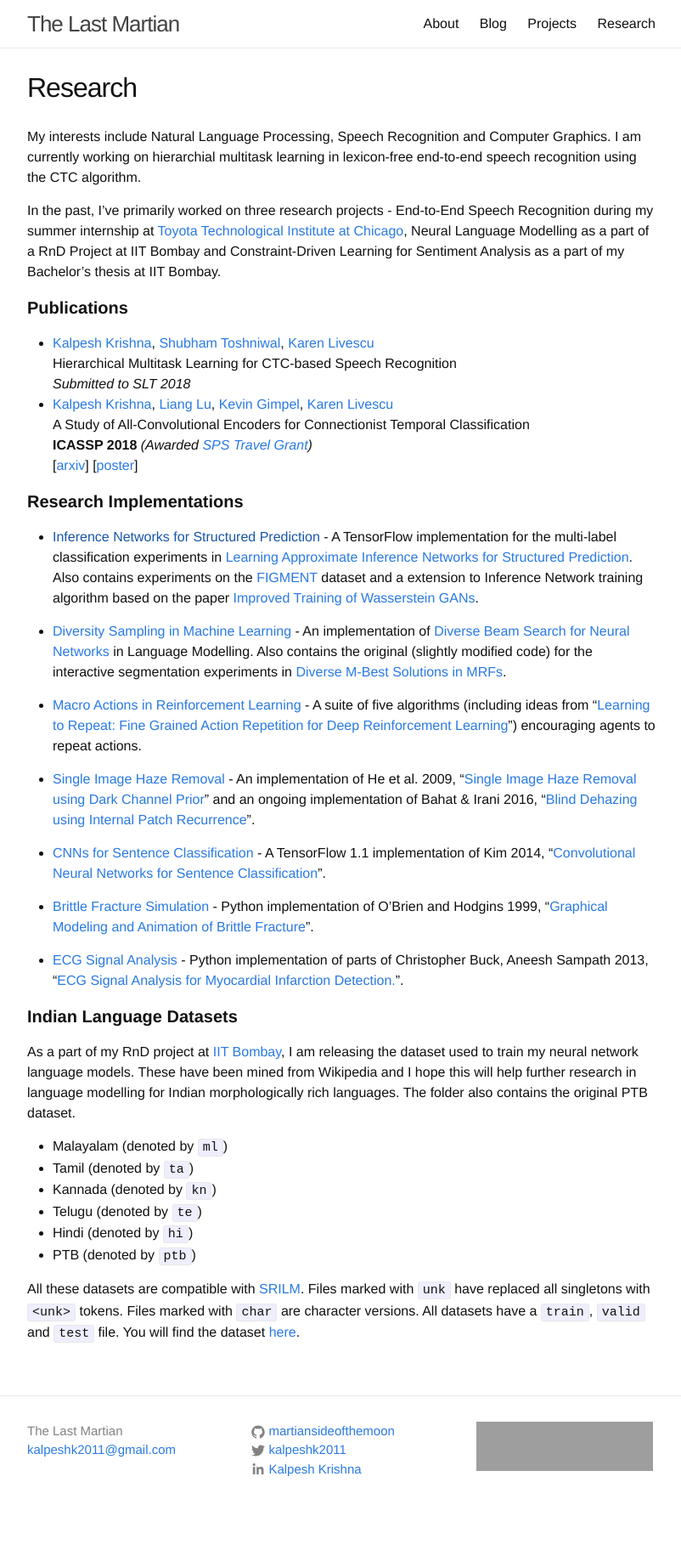
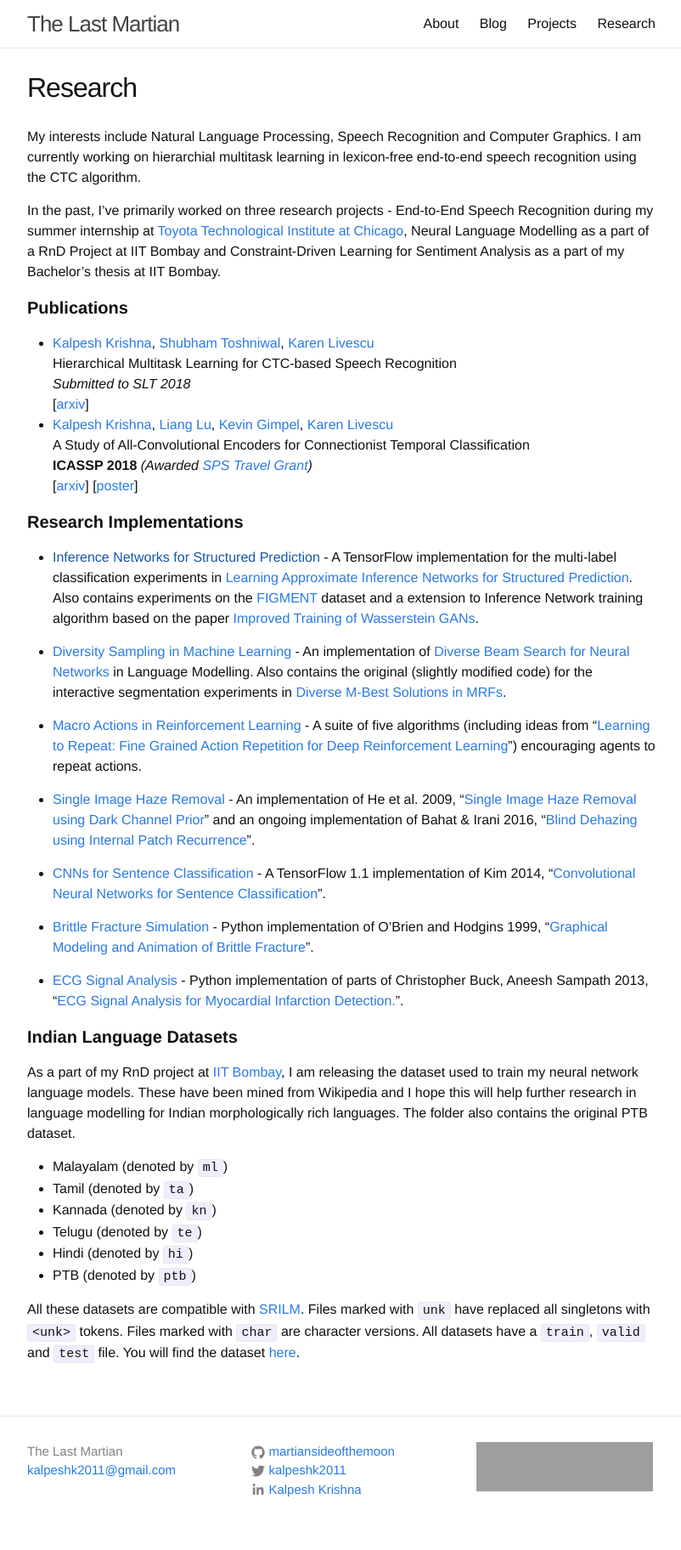
Before and after one commit to martiansideofthemoon/martiansideofthemoon.github.io, a Jekyll site: the page built from _pages/research.md, in a window 1280 px wide. Shown: the whole page at 85% size, without its empty margins (238-1040 px from the left). Built offline with Jekyll 4.4.1, drawn with Linux system fonts in a browser that asks for light colours; comment, search, counter and statistics services are not loaded; before the commit the page ends 1800 px from its top, so only the background shows below that; grey boxes are pictures that could not be loaded.

Commit message:
Adding arxiv link

```diff
--- a/_pages/research.md
+++ b/_pages/research.md
@@ -12,6 +12,7 @@ In the past, I've primarily worked on three research projects - End-to-End Speec
 * [Kalpesh Krishna](http://martiansideofthemoon.github.io/), [Shubham Toshniwal](http://ttic.uchicago.edu/~shtoshni/), [Karen Livescu](http://ttic.uchicago.edu/~klivescu/)
 Hierarchical Multitask Learning for CTC-based Speech Recognition
 *Submitted to SLT 2018*
+\[[arxiv](https://arxiv.org/abs/1807.06234)\]
 * [Kalpesh Krishna](http://martiansideofthemoon.github.io/), [Liang Lu](http://ttic.uchicago.edu/~llu/), [Kevin Gimpel](http://ttic.uchicago.edu/~kgimpel/), [Karen Livescu](http://ttic.uchicago.edu/~klivescu/)
 A Study of All-Convolutional Encoders for Connectionist Temporal Classification
 **ICASSP 2018** *(Awarded [SPS Travel Grant](https://signalprocessingsociety.org/events/sps-travel-grants))*
```
